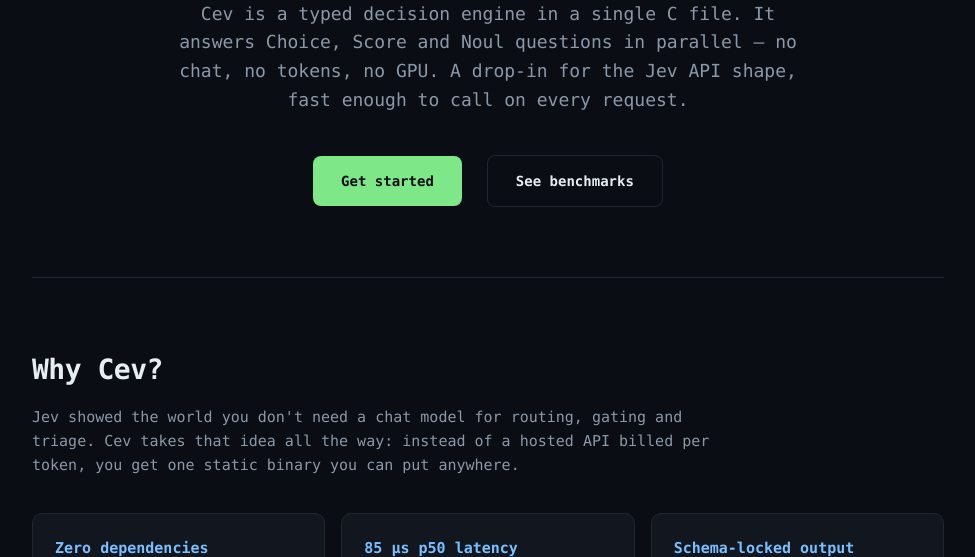
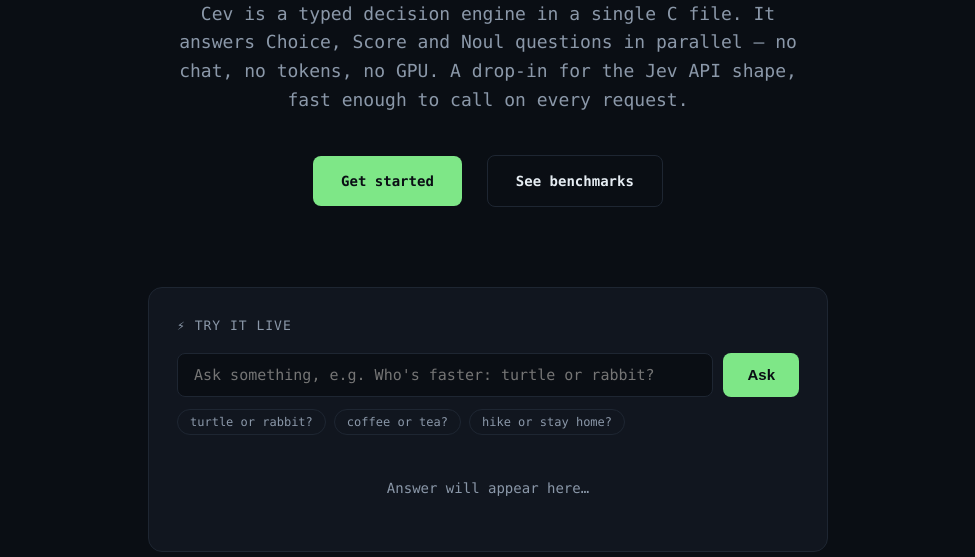
Before and after one commit to cnwelee/cev, a plain HTML site: page index.html in a window 1280 px wide. Shown: the part 395-952 px from the top of the page, without its empty margins (152-1127 px from the left). Drawn offline with Linux system fonts and the light colour scheme.

Commit message:
feat: add prominent quick demo

```diff
--- a/index.html
+++ b/index.html
@@ -77,6 +77,28 @@
   .run-btn.ghost{background:transparent;color:var(--fg);border:1px solid var(--line)}
   .run-btn:hover{opacity:0.9}
   @media(max-width:720px){.demo-grid{grid-template-columns:1fr}}
+
+  /* quick demo */
+  .quickdemo{padding:10px 0 20px}
+  .qd-card{background:var(--bg2);border:1px solid var(--line);border-radius:14px;
+           padding:28px;max-width:680px;margin:0 auto}
+  .qd-title{font-size:13px;color:var(--muted);letter-spacing:1px;text-transform:uppercase;margin-bottom:16px}
+  .qd-inputrow{display:flex;gap:10px}
+  #qd-input{flex:1;background:var(--bg);border:1px solid var(--line);border-radius:8px;
+            color:var(--fg);font-family:var(--mono);font-size:15px;padding:12px 16px}
+  #qd-input:focus{outline:none;border-color:var(--accent)}
+  #qd-go{background:var(--accent);color:#0a0e14;border:none;border-radius:8px;
+         padding:12px 24px;font-weight:700;cursor:pointer;font-size:15px}
+  .qd-chips{display:flex;flex-wrap:wrap;gap:8px;margin-top:12px}
+  .qd-chips button{background:transparent;border:1px solid var(--line);color:var(--muted);
+                   border-radius:16px;padding:5px 12px;font-size:12px;cursor:pointer;font-family:var(--mono)}
+  .qd-chips button:hover{color:var(--accent);border-color:var(--accent)}
+  .qd-out{margin-top:18px;min-height:70px;display:flex;align-items:center;justify-content:center;
+          flex-direction:column;gap:6px}
+  .qd-answer{font-size:32px;font-weight:800;color:var(--accent);letter-spacing:-1px}
+  .qd-meta{font-size:12px;color:var(--muted)}
+  .qd-placeholder{color:var(--muted);font-size:14px}
+  .qd-typing{color:var(--cyan)}
 </style>
 </head>
 <body>
@@ -97,6 +119,22 @@
     <p class="sub">Cev is a typed decision engine in a single C file. It answers Choice, Score and Noul questions in parallel — no chat, no tokens, no GPU. A drop-in for the Jev API shape, fast enough to call on every request.</p>
     <a class="cta" href="#api">Get started</a>
     <a class="cta ghost" href="#bench">See benchmarks</a>
+  </div>
+
+  <div class="quickdemo">
+    <div class="qd-card">
+      <div class="qd-title">⚡ Try it live</div>
+      <div class="qd-inputrow">
+        <input id="qd-input" type="text" placeholder="Ask something, e.g. Who's faster: turtle or rabbit?" />
+        <button id="qd-go" onclick="qdAnswer()">Ask</button>
+      </div>
+      <div class="qd-chips">
+        <button onclick="qdSet('Who is faster: turtle or rabbit?')">turtle or rabbit?</button>
+        <button onclick="qdSet('coffee or tea?')">coffee or tea?</button>
+        <button onclick="qdSet('hike or stay home?')">hike or stay home?</button>
+      </div>
+      <div id="qd-out" class="qd-out"><span class="qd-placeholder">Answer will appear here…</span></div>
+    </div>
   </div>
 
   <section id="why">
@@ -254,6 +292,43 @@ function decide(q){
   return {id:q.id,type:'noul',value:Math.round(v*10000)/10000};
 }
 
+// --- quick demo: extract options from "A or B?" patterns ---
+function qdExtract(q){
+  q = (q||'').trim();
+  let m = q.match(/^(.+?)\s+or\s+(.+?)\?\s*$/i);
+  if(m) return [m[1].trim(), m[2].trim()];
+  m = q.match(/^(.+?)\s*[vs.]?\s*(.+?)\?\s*$/i);
+  if(m) return [m[1].trim(), m[2].trim()];
+  return null;
+}
+function qdSet(s){
+  document.getElementById('qd-input').value = s;
+  qdAnswer();
+}
+function qdAnswer(){
+  const out = document.getElementById('qd-out');
+  const q = document.getElementById('qd-input').value;
+  const opts = qdExtract(q);
+  if(!opts || opts.length < 2){
+    out.innerHTML = '<span class="qd-placeholder">Try: "coffee or tea?"</span>';
+    return;
+  }
+  out.innerHTML = '<span class="qd-typing">thinking…</span>';
+  setTimeout(()=>{
+    const t0 = performance.now();
+    const res = decide({type:'choice', options:opts});
+    const t1 = performance.now();
+    out.innerHTML =
+      '<div class="qd-answer">'+res.value+'</div>'+
+      '<div class="qd-meta">confidence '+ (res.confidence*100).toFixed(1) +'% · '+
+      (t1-t0).toFixed(2) +' ms · local, 0 tokens</div>';
+  }, 200);
+}
+document.addEventListener('DOMContentLoaded', ()=>{
+  const inp = document.getElementById('qd-input');
+  inp.addEventListener('keydown', e=>{ if(e.key==='Enter') qdAnswer(); });
+});
+
 function cevRun(){
   const out=document.getElementById('qout');
   try{
```
